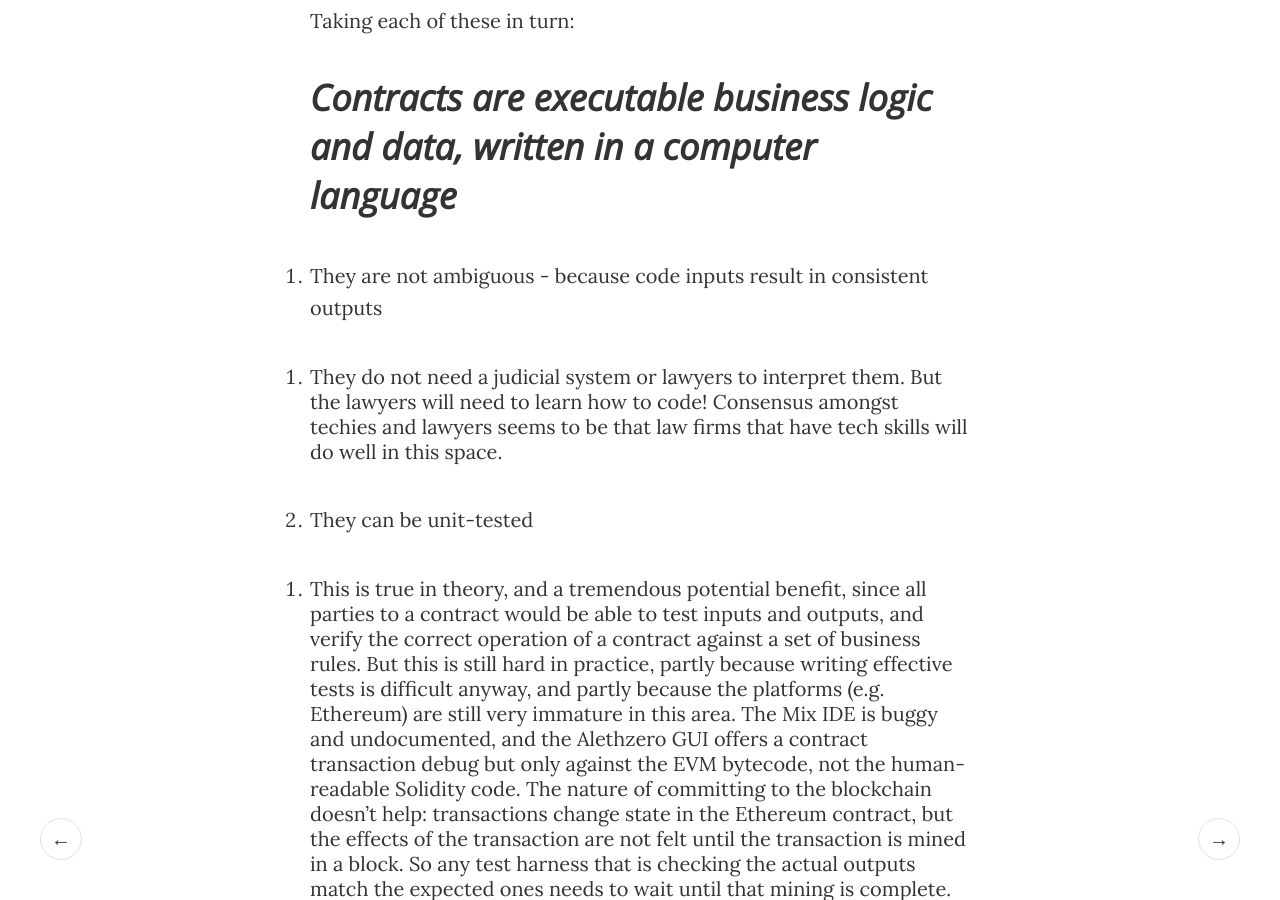
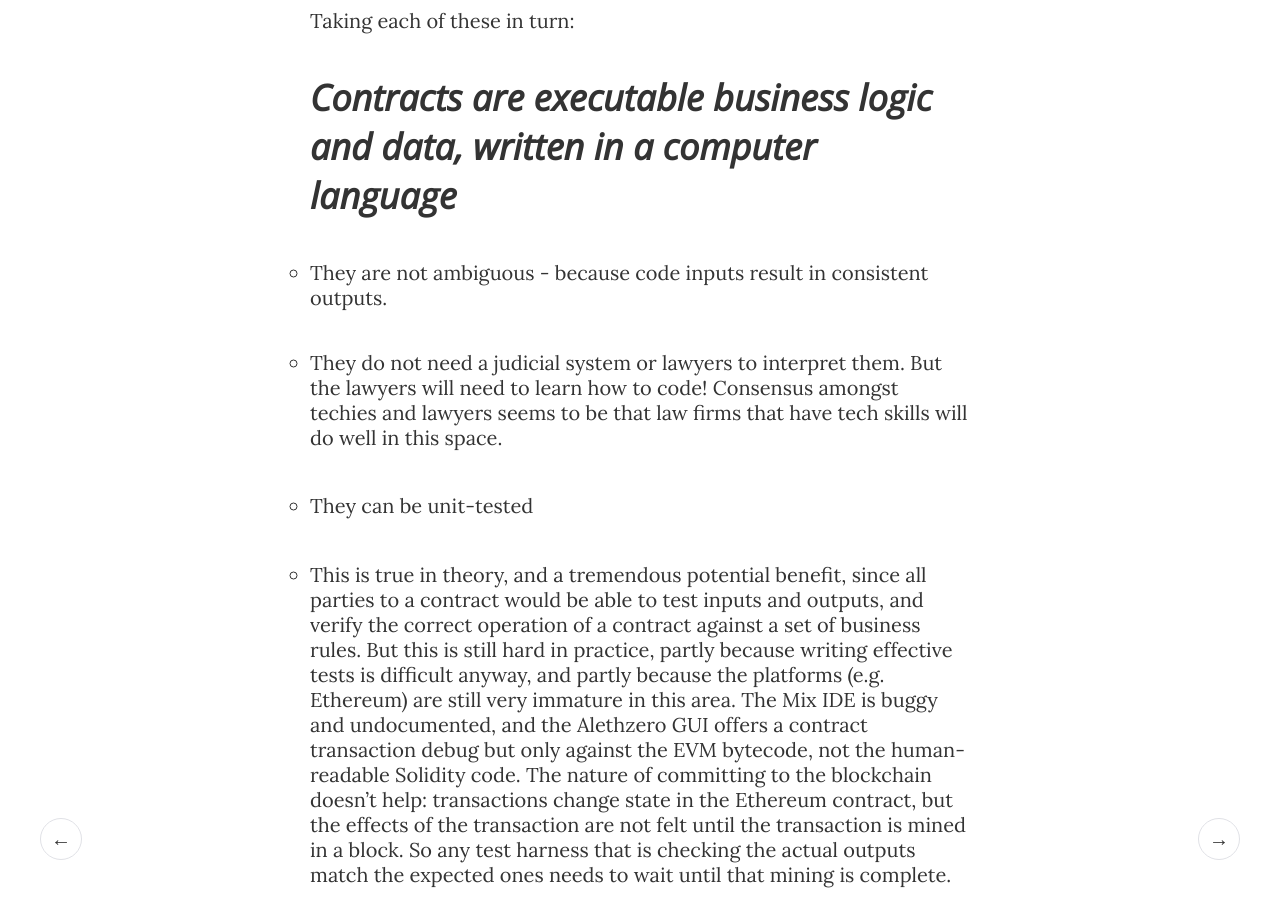
Before and after one commit to jamescarlyle/jamescarlyle.github.io, a Jekyll site: the page built from _posts/2015-07-21-what-is-a-smart-contract.md, in a window 1280 px wide and 900 px high, scrolled down 1177 px. Built offline with Jekyll 4.4.1, drawn with Linux system fonts in a browser that asks for light colours; part of the change alters nothing that is shown.

```diff
--- a/_posts/2015-07-21-what-is-a-smart-contract.md
+++ b/_posts/2015-07-21-what-is-a-smart-contract.md
@@ -20,44 +20,43 @@ Taking each of these in turn:
 Contracts are executable business logic and data, written in a computer language
 --------------------------------------------------------------------------------
 
-1. They are not ambiguous - because code inputs result in consistent outputs
+*	They are not ambiguous - because code inputs result in consistent outputs.
+	*	They do not need a judicial system or lawyers to interpret them. But the lawyers will need to learn how to code! Consensus amongst techies and lawyers seems to be that law firms that have tech skills will do well in this space.
 
-	* They do not need a judicial system or lawyers to interpret them. But the lawyers will need to learn how to code! Consensus amongst techies and lawyers seems to be that law firms that have tech skills will do well in this space.
+*	They can be unit-tested
 
-2. They can be unit-tested
+	*	This is true in theory, and a tremendous potential benefit, since all parties to a contract would be able to test inputs and outputs, and verify the correct operation of a contract against a set of business rules. But this is still hard in practice, partly because writing effective tests is difficult anyway, and partly because the platforms (e.g. Ethereum) are still very immature in this area. The Mix IDE is buggy and undocumented, and the Alethzero GUI offers a contract transaction debug but only against the EVM bytecode, not the human-readable Solidity code. The nature of committing to the blockchain doesn't help: transactions change state in the Ethereum contract, but the effects of the transaction are not felt until the transaction is mined in a block. So any test harness that is checking the actual outputs match the expected ones needs to wait until that mining is complete.
 
-	* This is true in theory, and a tremendous potential benefit, since all parties to a contract would be able to test inputs and outputs, and verify the correct operation of a contract against a set of business rules. But this is still hard in practice, partly because writing effective tests is difficult anyway, and partly because the platforms (e.g. Ethereum) are still very immature in this area. The Mix IDE is buggy and undocumented, and the Alethzero GUI offers a contract transaction debug but only against the EVM bytecode, not the human-readable Solidity code. The nature of committing to the blockchain doesn't help: transactions change state in the Ethereum contract, but the effects of the transaction are not felt until the transaction is mined in a block. So any test harness that is checking the actual outputs match the expected ones needs to wait until that mining is complete.
+*	They execute quickly in seconds, automating back-office operations that are often manual today
+	*	This is a key attribute - it's much easier and more efficient to validate if feedback is immediate. The whole point of shared ledgers and all parties seeing the same state is that reconciliation is not needed - but if a shared ledger was not updated for several days, then the reconciliation benefit is reduced.
 
-3. They execute quickly in seconds, automating back-office operations that are often manual today
-	* This is a key attribute - it's much easier and more efficient to validate if feedback is immediate. The whole point of shared ledgers and all parties seeing the same state is that reconciliation is not needed - but if a shared ledger was not updated for several days, then the reconciliation benefit is reduced.
+*	They are binding
+	*	Participants send irrevocable transactions and value into them. This means that participants need to be completely aware of what the contract means, and the implications of entering into it. A related issue is the representation of the contract - it could take the form of human-readable text, Solidity code, or compiled bytecode - what mechanisms exist to ensure that what is running is what is presented to the parties? I believe a decompiler, able to examine the actual compiled bytecode of a contract that has been launched and turn it into something more readable, will be necessary. Or at least a checking tool that can recompile a publicly stated Solidity contract and compare it against one running on the network.
 
-4. They are binding
-	* Participants send irrevocable transactions and value into them. This means that participants need to be completely aware of what the contract means, and the implications of entering into it. A related issue is the representation of the contract - it could take the form of human-readable text, Solidity code, or compiled bytecode - what mechanisms exist to ensure that what is running is what is presented to the parties? I believe a decompiler, able to examine the actual compiled bytecode of a contract that has been launched and turn it into something more readable, will be necessary. Or at least a checking tool that can recompile a publicly stated Solidity contract and compare it against one running on the network.
-
-5. BUT the State may still consider them to be illegal, or at least entered into illegally, or by coercion.
-	* But a point that I made at a Law/Contract event hosted at the [Barclays Accelerator](http://www.barclaysaccelerator.com/#/home/) was that once they have been entered into, a censor-resistant public blockchain would prevent a judicial system from directly intervening in the operation of the contract anyway.
-	* Will we need a State-sponsored block-chain that allows the State to retain control?
-	* Or will a legal precedent be set that if the contract is executed and participated in an environment where the state has no control, that the State cannot intervene?
+*	BUT the State may still consider them to be illegal, or at least entered into illegally, or by coercion.
+	*	But a point that I made at a Law/Contract event hosted at the [Barclays Accelerator](http://www.barclaysaccelerator.com/#/home/) was that once they have been entered into, a censor-resistant public blockchain would prevent a judicial system from directly intervening in the operation of the contract anyway.
+	*	Will we need a State-sponsored block-chain that allows the State to retain control?
+	*	Or will a legal precedent be set that if the contract is executed and participated in an environment where the state has no control, that the State cannot intervene?
 
 Contracts can run on a public block-chain / distributed ledger that is decentralised
 --------------------------------------------------------------------------------
 
-1. Contracts running on it are beyond the reach of manipulation
-	* They are executed on thousands of computers, beyond the control of a single powerful entity. It will become important to ensure that the network itself is sufficiently "diverse", i.e. that the mining is happening across nodes that are sufficiently separated from each other, both geographically and geopolitically.
+*	Contracts running on it are beyond the reach of manipulation
+	*	They are executed on thousands of computers, beyond the control of a single powerful entity. It will become important to ensure that the network itself is sufficiently "diverse", i.e. that the mining is happening across nodes that are sufficiently separated from each other, both geographically and geopolitically.
 
-2. Contracts on a public block-chain are permanent
-	* They cannot be re-written (they can be cancelled or reconfigured, but only through functions that are permanent and visible from the point of creation and before any participation)
-	* They can be very long-lived, and retain history and data state. Once a transaction is sent, it is visible, and the internal state of the contract is visible (since it is replicated on all nodes participating), so contract authors will need to ensure that only public data is held in the internal state. This has an interesting side-effect - it means that mechanisms involving secrets (such as a secret passsed to prove that delivery of something has occurred) cannot lodge the secret in the contract directly - a hash of the secret will need to be used insted.
+*	Contracts on a public block-chain are permanent
+	*	They cannot be re-written (they can be cancelled or reconfigured, but only through functions that are permanent and visible from the point of creation and before any participation)
+	*	They can be very long-lived, and retain history and data state. Once a transaction is sent, it is visible, and the internal state of the contract is visible (since it is replicated on all nodes participating), so contract authors will need to ensure that only public data is held in the internal state. This has an interesting side-effect - it means that mechanisms involving secrets (such as a secret passsed to prove that delivery of something has occurred) cannot lodge the secret in the contract directly - a hash of the secret will need to be used insted.
 
-3. Contracts do not rely on trust between parties
-	* They can disintermediate “middle-men” such as escrow agents and banks
-	* But where there is an interface with the real-world (e.g. exchange of goods), creative thinking is needed to prove real-world events. Actually I think trusted third parties will emerge, providing canonical data, so the need for Schelling Coin mechanisms to indicate whether events occurred will be reduced.
+*	Contracts do not rely on trust between parties
+	*	They can disintermediate “middle-men” such as escrow agents and banks
+	*	But where there is an interface with the real-world (e.g. exchange of goods), creative thinking is needed to prove real-world events. Actually I think trusted third parties will emerge, providing canonical data, so the need for Schelling Coin mechanisms to indicate whether events occurred will be reduced.
 
 The block chain is secure
 --------------------------------------------------------------------------------
 
-1. All transactions are controlled by public/private keys and open hash cryptography algorithms – at least as secure as BitCoin.
-	* This is key  - the larger the transaction, the more important this becomes. Ethereum itself has been subject to 2 external security audits, but the more compelling proof will be correct operation with a range of contracts and parties, over an extended period of time.
+*	All transactions are controlled by public/private keys and open hash cryptography algorithms – at least as secure as BitCoin.
+	*	This is key  - the larger the transaction, the more important this becomes. Ethereum itself has been subject to 2 external security audits, but the more compelling proof will be correct operation with a range of contracts and parties, over an extended period of time.
 
 
 I'd love to debate these implications (or add any that you think are significant that I may have missed), so please get in touch if you disagree.
```
